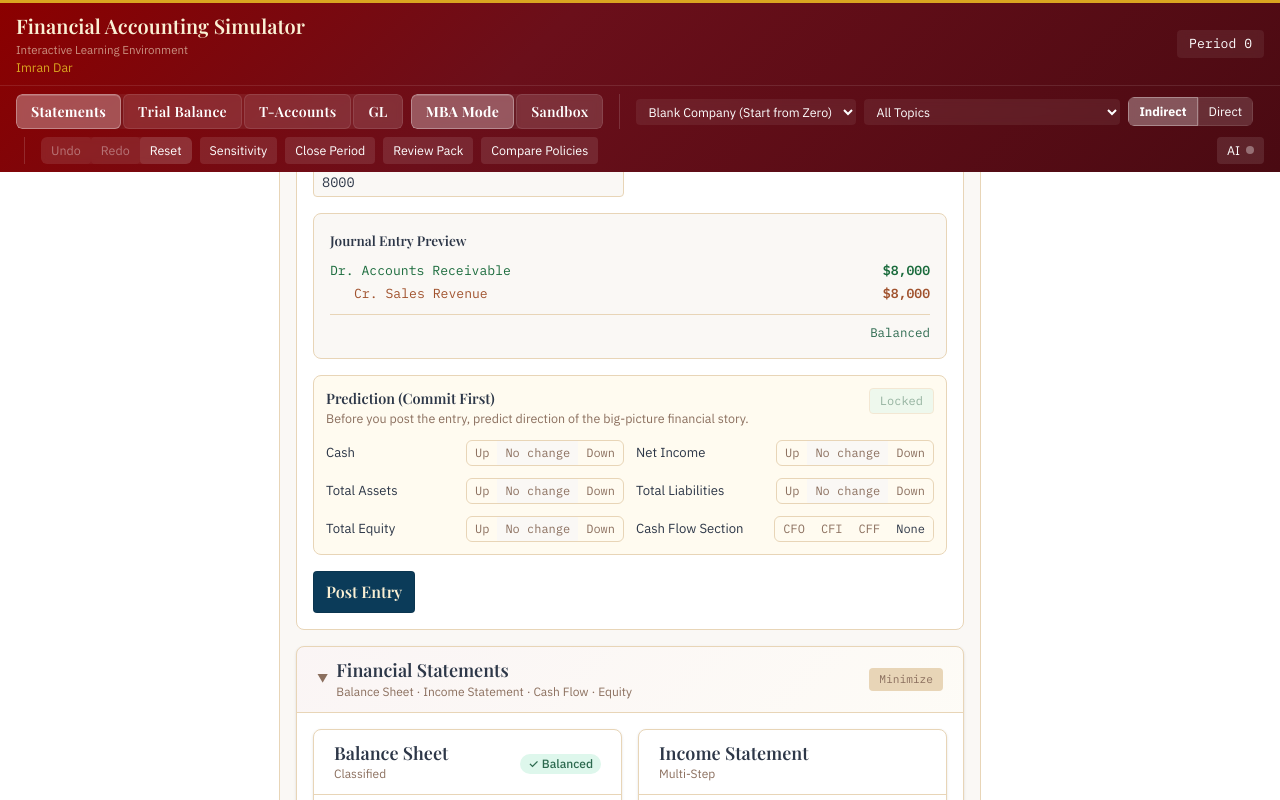
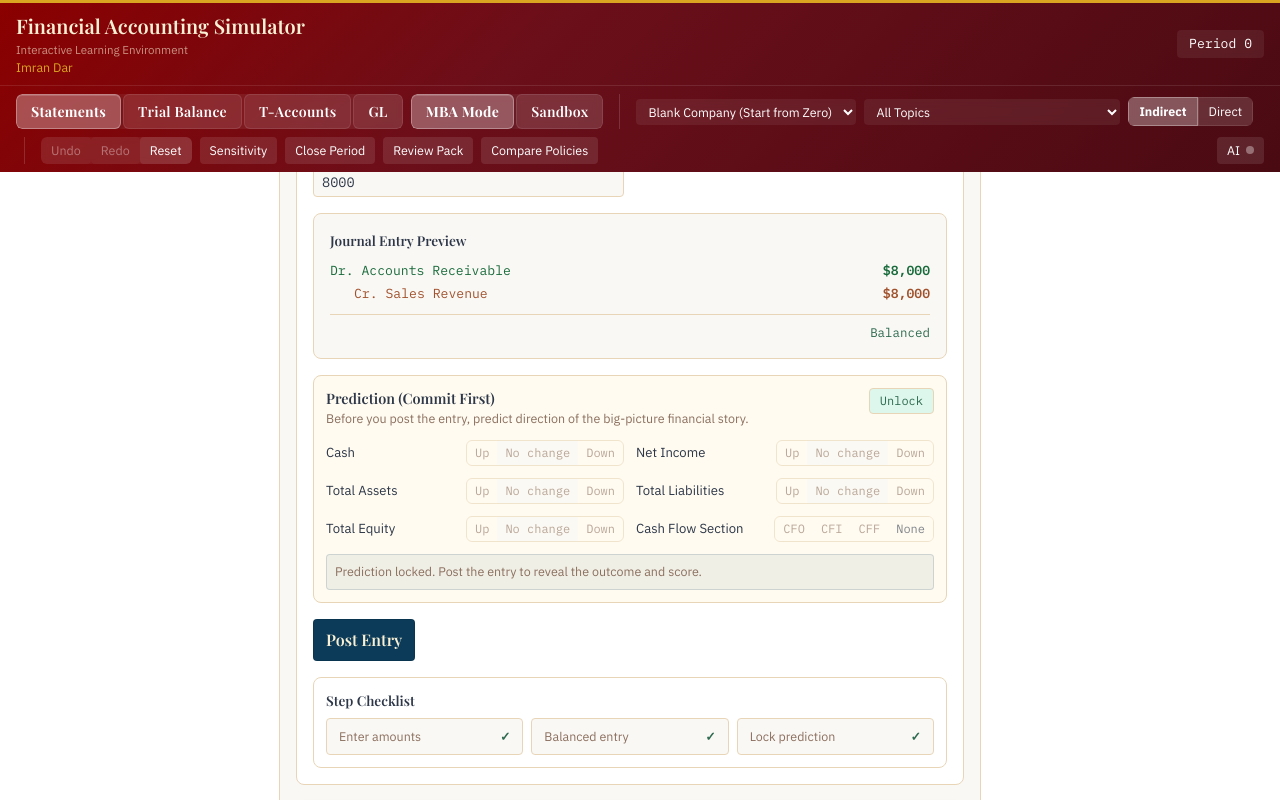
Before and after one commit to imranamindar-rgb/accounting-simulator, a React (Vite) app: page / in a window 1280 px wide. Both pictures are taken after a click on the button "Lock Prediction". Shown: the part 1380-2180 px from the top of the page. Built offline with nearby package versions, Linux system fonts and the light colour scheme.

Commit message:
Add MBA step checklist and clearer posting gate

```diff
--- a/src/components/missions/GuidedTransactionCard.tsx
+++ b/src/components/missions/GuidedTransactionCard.tsx
@@ -68,12 +68,22 @@ function computeAccountChanges(ledger: ReturnType<typeof useLedgerStore.getState
 function DirectionToggle({
   value,
   onChange,
+  disabled = false,
 }: {
   value: Direction
   onChange: (v: Direction) => void
+  disabled?: boolean
 }) {
   return (
-    <div className="flex rounded-md overflow-hidden" style={{ border: '1px solid var(--color-border)' }}>
+    <div
+      className="flex rounded-md overflow-hidden"
+      style={{
+        border: '1px solid var(--color-border)',
+        opacity: disabled ? 0.6 : 1,
+        pointerEvents: disabled ? 'none' : 'auto',
+      }}
+      aria-disabled={disabled}
+    >
       {(['up', 'flat', 'down'] as const).map((d) => {
         const active = value === d
         const { bg, fg } = badgeColor(d)
@@ -101,9 +111,11 @@ function DirectionToggle({
 function SectionToggle({
   value,
   onChange,
+  disabled = false,
 }: {
   value: CashFlowSection
   onChange: (v: CashFlowSection) => void
+  disabled?: boolean
 }) {
   const options: { id: CashFlowSection; label: string }[] = [
     { id: 'operating', label: 'CFO' },
@@ -112,7 +124,15 @@ function SectionToggle({
     { id: 'none', label: 'None' },
   ]
   return (
-    <div className="flex rounded-md overflow-hidden" style={{ border: '1px solid var(--color-border)' }}>
+    <div
+      className="flex rounded-md overflow-hidden"
+      style={{
+        border: '1px solid var(--color-border)',
+        opacity: disabled ? 0.6 : 1,
+        pointerEvents: disabled ? 'none' : 'auto',
+      }}
+      aria-disabled={disabled}
+    >
       {options.map((opt) => {
         const active = value === opt.id
         return (
@@ -227,10 +247,23 @@ export function GuidedTransactionCard({
     .filter((p) => p.type === 'number')
     .every((p) => (params[p.key] ?? 0) > 0)
 
+  const isReadyToPost =
+    !!selectedCompany && canRecord && isBalanced && predictionLocked && attemptScore === null
+
+  const postBlockReason =
+    attemptScore !== null
+      ? 'Posted. Click Continue.'
+      : !canRecord
+        ? 'Enter a positive amount.'
+        : !isBalanced
+          ? 'Debits must equal credits.'
+          : !predictionLocked
+            ? 'Lock your prediction first.'
+            : null
+
   function handleRecord() {
     if (!selectedCompany) return
-    if (!canRecord || !isBalanced) return
-    if (!predictionLocked) return
+    if (!isReadyToPost) return
 
     // Capture before state for scoring.
     const beforeStatements = getStatements()
@@ -396,8 +429,8 @@ export function GuidedTransactionCard({
             </div>
             <button
               type="button"
-              onClick={() => setPredictionLocked(true)}
-              disabled={predictionLocked || attemptScore !== null}
+              onClick={() => setPredictionLocked((v) => !v)}
+              disabled={attemptScore !== null}
               className="text-xs px-2.5 py-1 rounded cursor-pointer disabled:opacity-50 disabled:cursor-not-allowed"
               style={{
                 background: predictionLocked ? '#DEF7EC' : 'var(--color-base)',
@@ -406,7 +439,7 @@ export function GuidedTransactionCard({
                 fontFamily: 'var(--font-mono)',
               }}
             >
-              {predictionLocked ? 'Locked' : 'Lock Prediction'}
+              {predictionLocked ? 'Unlock' : 'Lock Prediction'}
             </button>
           </div>
 
@@ -416,6 +449,7 @@ export function GuidedTransactionCard({
               <DirectionToggle
                 value={prediction.cash}
                 onChange={(v) => setPrediction((p) => ({ ...p, cash: v }))}
+                disabled={predictionLocked}
               />
             </div>
             <div className="flex items-center justify-between gap-2">
@@ -423,6 +457,7 @@ export function GuidedTransactionCard({
               <DirectionToggle
                 value={prediction.netIncome}
                 onChange={(v) => setPrediction((p) => ({ ...p, netIncome: v }))}
+                disabled={predictionLocked}
               />
             </div>
             <div className="flex items-center justify-between gap-2">
@@ -430,6 +465,7 @@ export function GuidedTransactionCard({
               <DirectionToggle
                 value={prediction.totalAssets}
                 onChange={(v) => setPrediction((p) => ({ ...p, totalAssets: v }))}
+                disabled={predictionLocked}
               />
             </div>
             <div className="flex items-center justify-between gap-2">
@@ -437,6 +473,7 @@ export function GuidedTransactionCard({
               <DirectionToggle
                 value={prediction.totalLiabilities}
                 onChange={(v) => setPrediction((p) => ({ ...p, totalLiabilities: v }))}
+                disabled={predictionLocked}
               />
             </div>
             <div className="flex items-center justify-between gap-2">
@@ -444,6 +481,7 @@ export function GuidedTransactionCard({
               <DirectionToggle
                 value={prediction.totalEquity}
                 onChange={(v) => setPrediction((p) => ({ ...p, totalEquity: v }))}
+                disabled={predictionLocked}
               />
             </div>
             <div className="flex items-center justify-between gap-2">
@@ -451,9 +489,25 @@ export function GuidedTransactionCard({
               <SectionToggle
                 value={prediction.cashFlowSection}
                 onChange={(v) => setPrediction((p) => ({ ...p, cashFlowSection: v }))}
+                disabled={predictionLocked}
               />
             </div>
           </div>
+
+          {predictionLocked && attemptScore === null && (
+            <div
+              className="mt-3 rounded p-2"
+              style={{
+                background: 'rgba(11,59,89,0.06)',
+                border: '1px solid rgba(11,59,89,0.15)',
+                color: 'var(--color-text-muted)',
+                fontSize: '0.78rem',
+                lineHeight: 1.4,
+              }}
+            >
+              Prediction locked. Post the entry to reveal the outcome and score.
+            </div>
+          )}
 
           {attemptBreakdown && (
             <div className="mt-3 rounded p-3" style={{ background: 'var(--color-surface)', border: '1px solid var(--color-border)' }}>
@@ -495,7 +549,7 @@ export function GuidedTransactionCard({
           <button
             type="button"
             onClick={handleRecord}
-            disabled={!canRecord || !isBalanced || !predictionLocked || attemptScore !== null}
+            disabled={!isReadyToPost}
             className="px-3 py-2 rounded cursor-pointer disabled:opacity-50 disabled:cursor-not-allowed"
             style={{
               background: '#0B3B59',
@@ -521,6 +575,48 @@ export function GuidedTransactionCard({
             >
               Continue
             </button>
+          )}
+        </div>
+
+        {/* Posting checklist */}
+        <div
+          className="rounded-lg p-3"
+          style={{
+            background: 'var(--color-surface)',
+            border: '1px solid var(--color-border)',
+          }}
+        >
+          <div className="font-semibold mb-2" style={{ fontFamily: 'var(--font-display)', fontSize: '0.85rem' }}>
+            Step Checklist
+          </div>
+          <div className="grid grid-cols-1 md:grid-cols-3 gap-2" style={{ fontSize: '0.78rem' }}>
+            {[
+              { label: 'Enter amounts', ok: canRecord },
+              { label: 'Balanced entry', ok: isBalanced },
+              { label: 'Lock prediction', ok: predictionLocked },
+            ].map((item) => (
+              <div
+                key={item.label}
+                className="flex items-center justify-between rounded px-3 py-2"
+                style={{ background: 'var(--color-base)', border: '1px solid var(--color-border)' }}
+              >
+                <span style={{ color: 'var(--color-text-muted)' }}>{item.label}</span>
+                <span
+                  style={{
+                    color: item.ok ? 'var(--color-green)' : '#B91C1C',
+                    fontFamily: 'var(--font-mono)',
+                    fontWeight: 700,
+                  }}
+                >
+                  {item.ok ? '✓' : '✕'}
+                </span>
+              </div>
+            ))}
+          </div>
+          {postBlockReason && (
+            <div className="mt-2" style={{ fontSize: '0.78rem', color: 'var(--color-text-muted)' }}>
+              {postBlockReason}
+            </div>
           )}
         </div>
 
```
